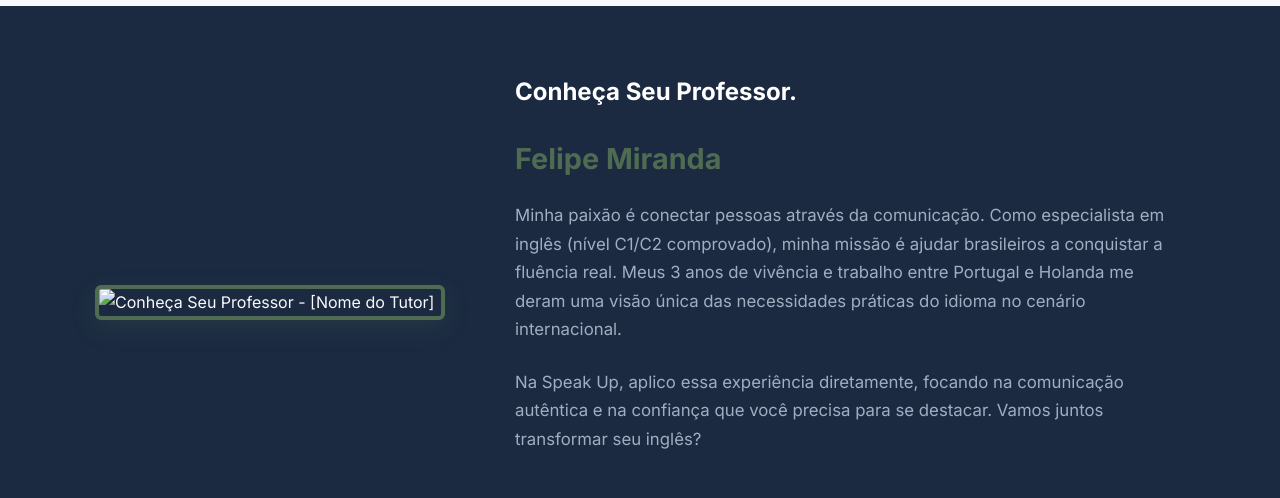
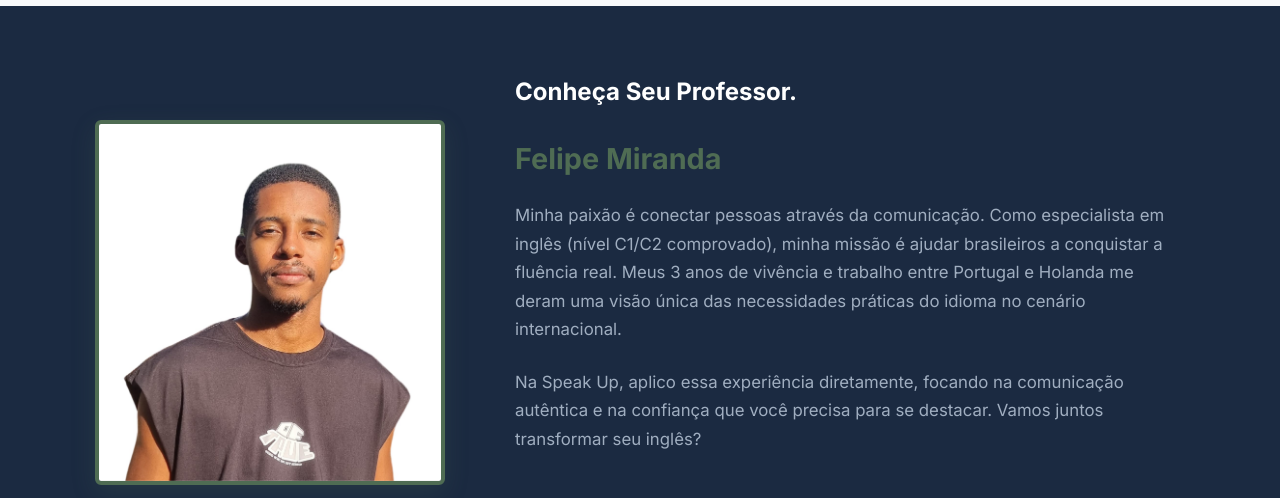
Before and after one commit to speakupl-org/speakup, a plain HTML site: page index.html in a window 1280 px wide. Shown: the part 1720-2218 px from the top of the page. Drawn offline with Linux system fonts and the light colour scheme.

Commit message:
Update index.html

```diff
--- a/index.html
+++ b/index.html
@@ -106,7 +106,7 @@
             <div class="container about-content">
                 <div class="about-image">
                     <!-- Different pose or larger photo -->
-                    <img src="images/tutor_about_premium.jpg" alt="Conheça Seu Professor - [Nome do Tutor]" class="tutor-photo-about">
+                    <img src="images/perfil.jpeg" alt="Conheça Seu Professor - Felipe Miranda" class="tutor-photo-about">
                 </div>
                 <div class="about-text">
                     <h2 class="section-title-offset">Conheça Seu Professor.</h2>
```
